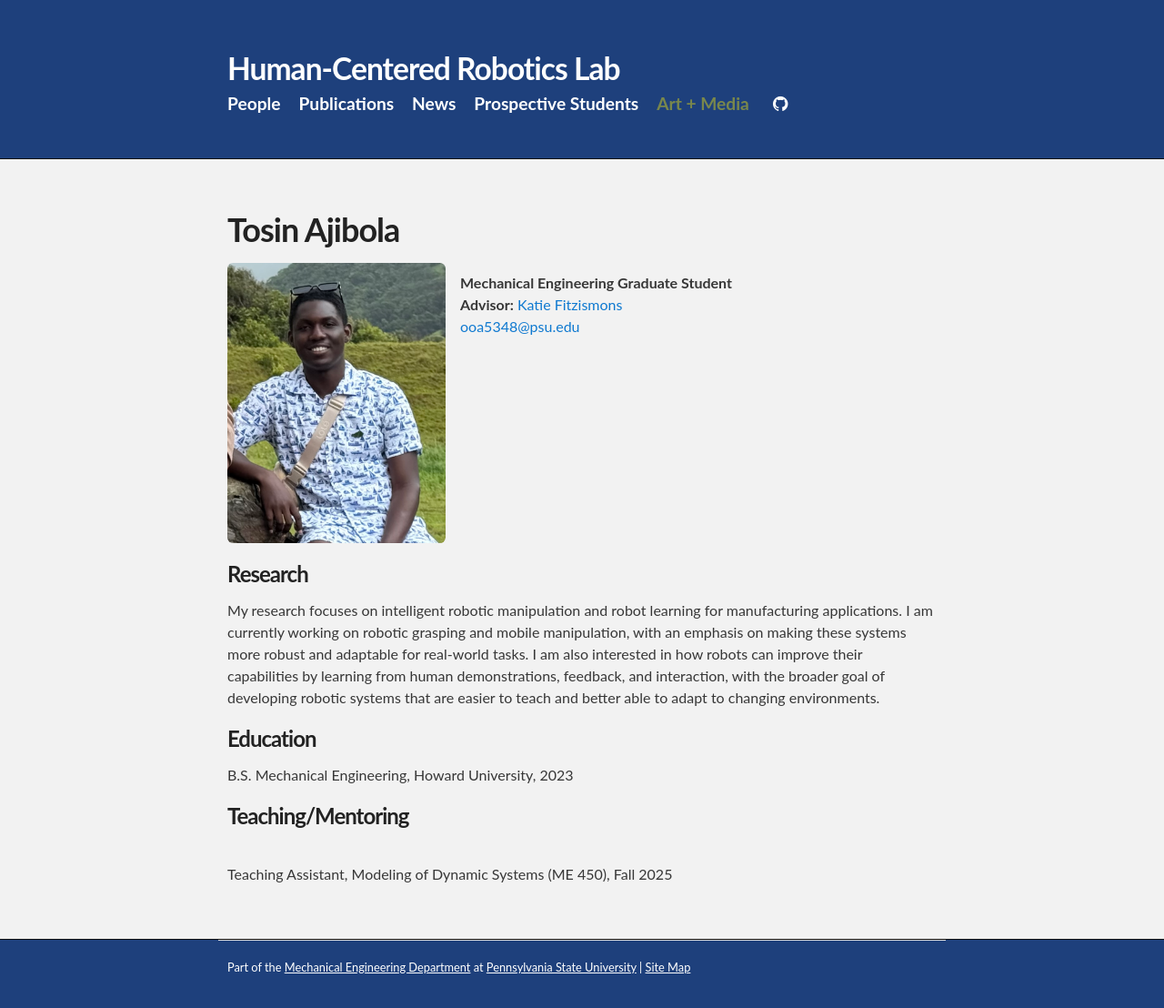
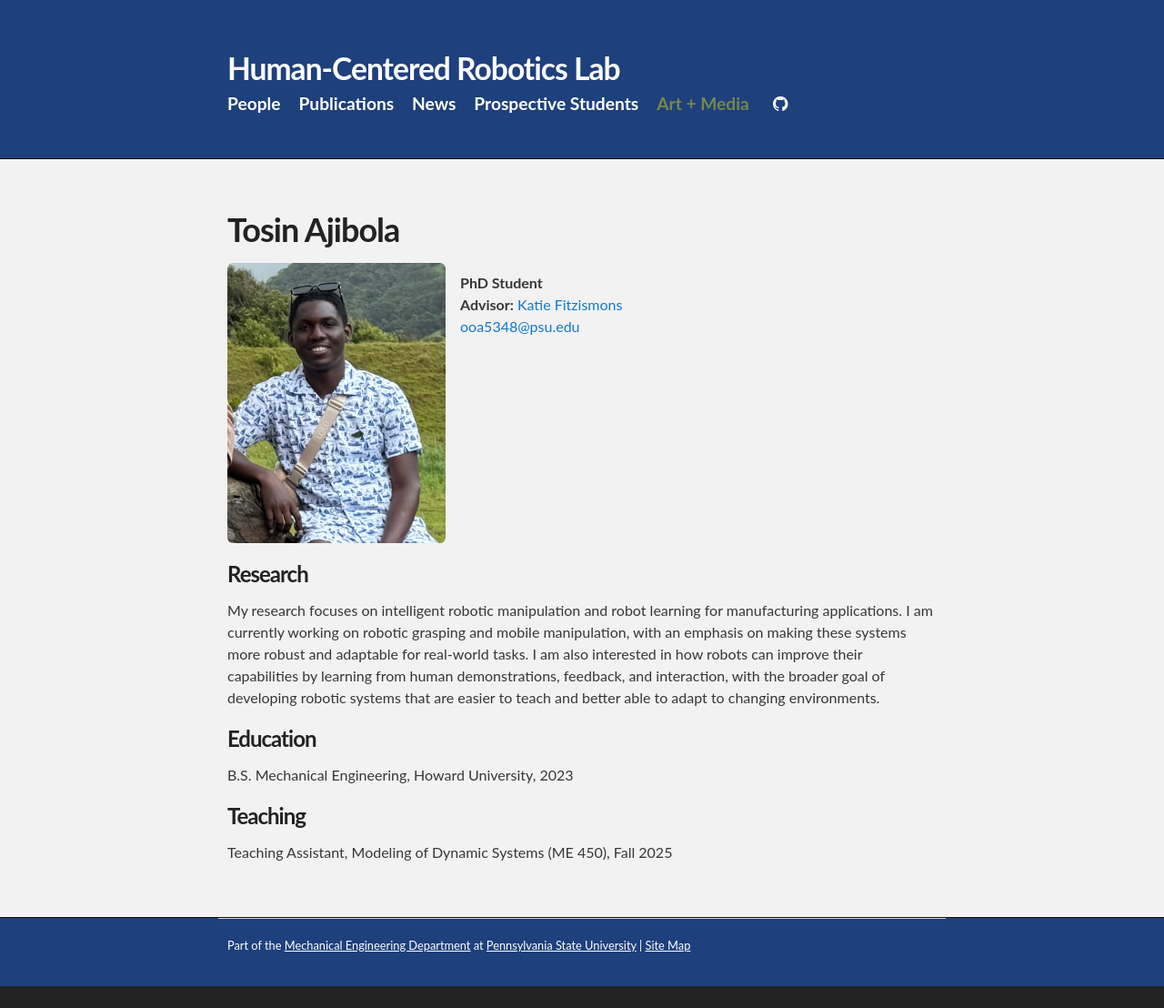
Before and after one commit to psu-hcr/psu-hcr.github.io, a Jekyll site: the page built from people/tosinajibola.html, in a window 1280 px wide. Shown: the whole page at 91% size. Built offline with Jekyll 4.4.1, drawn with Linux system fonts in a browser that asks for light colours; after the commit the page ends 1084 px from its top, so only the background shows below that.

Commit message:
Content update to Tosin Ajibola

```diff
--- a/people/tosinajibola.html
+++ b/people/tosinajibola.html
@@ -11,7 +11,7 @@ title: Tosin Ajibola
     <img src="/images/OluwatosinAjibola.jpeg" alt="" style="width:15em; border:none; border-bottom:0px">
   </div>
   <div class="column" style="width:40%">
-    <p><b>Mechanical Engineering Graduate Student</b>
+    <p><b>PhD Student</b>
     <br><b>Advisor:</b> <a href="/people/katiefitzsimons">Katie Fitzismons</a>
     <br><a href="mailto:ooa5348@.edu">ooa5348@psu.edu</a>
   </div>
@@ -28,8 +28,8 @@ title: Tosin Ajibola
 -->
 
   <h3>Education</h3>
+  <p>B.S. Mechanical Engineering, Howard University, 2023</p>
   <!-- <p>M.S. Mechanical Engineering, Pennsylvania State University, Expected Graduation 2025 -->
-  <p>B.S. Mechanical Engineering, Howard University, 2023</p>
 
 	<!-- <h3>Publications</h3>
 	<p><b>Evaluating factors affecting the perception of multi-sensory vibration and skin-squeeze cues during voluntary movement.</b>
@@ -49,11 +49,8 @@ title: Tosin Ajibola
   <br>Thomas Briggs Hunter Memorial Award for Student Leadership in Mechanical Engineering, 2022
   </p> -->
 
-  <h3>Teaching/Mentoring</h3>
-  <!-- <p>Writing Mentor for Mechanical Engineer Writing (ME 297), Fall 2022 - Spring 2024
-    <br>WokrLink Mentor, Fall 2021 - Current -->
-	<br>Teaching Assistant, Modeling of Dynamic Systems (ME 450), Fall 2025
-	</p>
+  <h3>Teaching</h3>
+	<p>Teaching Assistant, Modeling of Dynamic Systems (ME 450), Fall 2025</p>
 
 
 <br>
```
